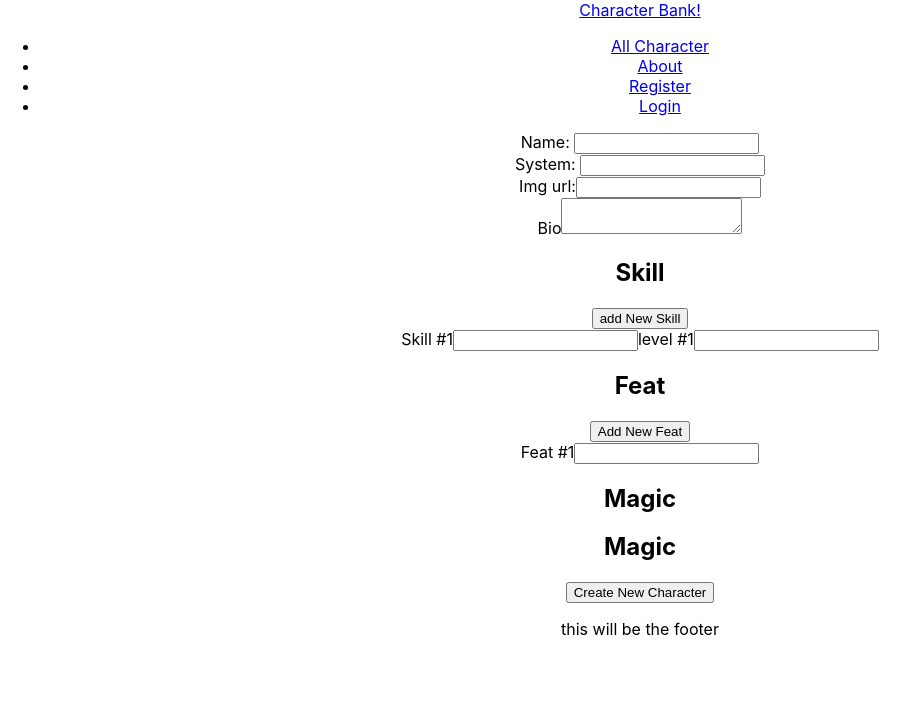
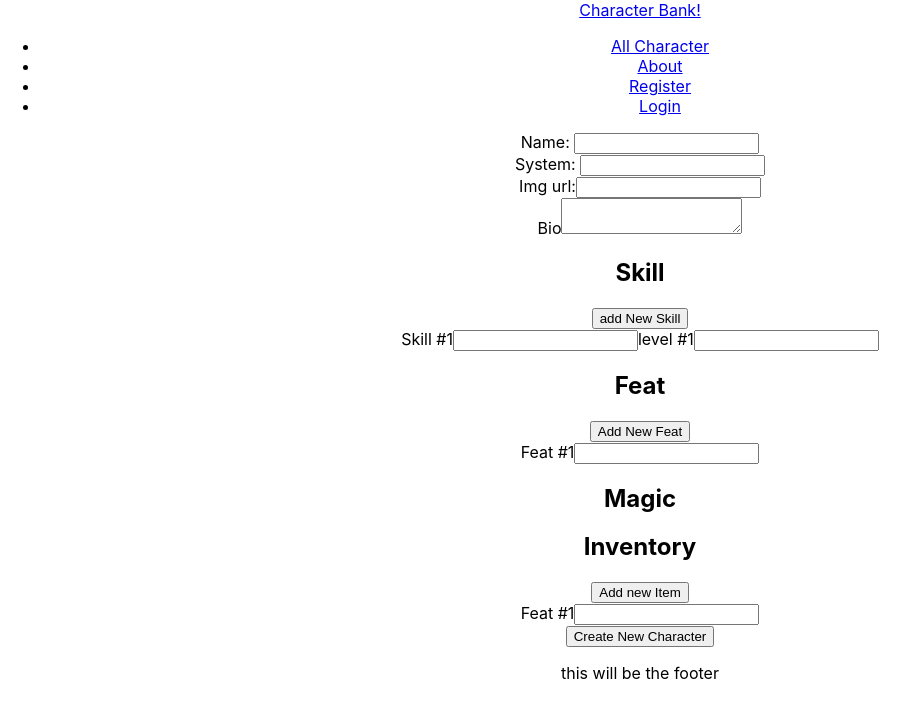
Before and after one commit to bopkid/Character-bank-client, a React (Create React App) app: page /profile/1/new in a window 1280 px wide. Shown: the top 718 px of the page, without its empty margins (0-919 px from the left). Built offline with nearby package versions, Linux system fonts and the light colour scheme.

Commit message:
adde dthe inventory input components

```diff
--- /dev/null
+++ b/src/components/InventoryInput.js
@@ -0,0 +1,24 @@
+import React from 'react';
+
+const InventoryInput = (props) => {
+    return (
+        props.inven.map((val ,idx) =>{
+            let featId = `feat-${idx}`
+            return(
+                <div key = {idx}>
+                  <label htmlFor = {featId}>{` Feat #${idx+1}`}</label>
+                  <input
+                      type ="text"
+                      name = {featId}
+                      data-id ={idx}
+                      id = {featId}
+                      onChange = {props.handleChange}
+                      className ="inven"
+                  />
+                </div>
+            )
+        })
+    );
+}
+
+export default InventoryInput;
--- /dev/null
+++ b/src/components/MagicInput.js
@@ -0,0 +1,11 @@
+import React from 'react';
+
+const MagicInput = () => {
+    return (
+        <div>
+
+        </div>
+    );
+}
+
+export default MagicInput;
--- a/src/pages/NewCharacter.js
+++ b/src/pages/NewCharacter.js
@@ -4,7 +4,8 @@ import CharacterModel from '../models/character'
 
 import SkillInput from '../components/SkillInput'
 import FeatInput from '../components/FeatInput'
-
+import InventoryInput from '../components/InventoryInput';
+import MagicInput from '../components/MagicInput'
 
 class NewCharacter extends Component {
     state = {
@@ -37,6 +38,16 @@ class NewCharacter extends Component {
             skill[e.target.dataset.id][e.target.className] = e.target.value
             this.setState({skill} , ()=>console.log(this.state.skill))
         }
+        else if (["magic"].includes(e.target.className)){
+
+        }
+        else if (["inven"].includes(e.target.className)){
+            console.log('inven')
+            let inven  = [...this.state.Inventory]
+            inven[e.target.dataset.id][e.target.className] = e.target.value
+            this.setState({inven} ,() =>console.log(this.state.Inventory))
+        }
+
         else if (["feats"].includes(e.target.className)){
             console.log("feats")
             let feat = [...this.state.Feats]
@@ -49,7 +60,7 @@ class NewCharacter extends Component {
 
             [e.target.name] : e.target.value
         })
-    }
+        }
     }
 
     NewSkill = (e) =>{
@@ -67,6 +78,14 @@ class NewCharacter extends Component {
         e.preventDefault()
         this.setState((prevstate) =>({
             Feats: [...prevstate.Feats, {feats: ""}]
+        }))
+    }
+
+    newInven = (e) =>{
+        console.log(this.state.Inventory)
+        e.preventDefault()
+        this.setState((prevstate) =>({
+            Inventory: [...prevstate.Inventory, {inven: ""}]
         }))
     }
 
@@ -124,9 +143,12 @@ class NewCharacter extends Component {
                         </div>
                         <div className = "Magic form-input">
                             <h2>Magic</h2>
+
                         </div>
                         <div className = "Inventory form-input">
-                            <h2>Magic</h2>
+                            <h2>Inventory</h2>
+                            <button onClick = {this.newInven}>Add new Item</button>
+                            <InventoryInput inven = {this.state.Inventory} handleChange ={this.handleChange} />
                         </div>
 
                         <input type = "submit" value = "Create New Character" />
```
